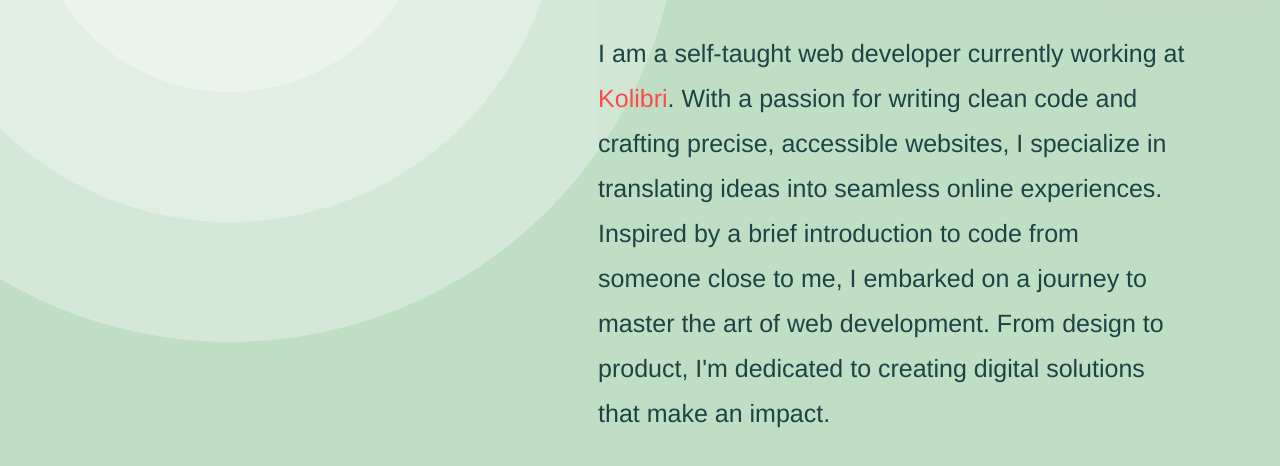
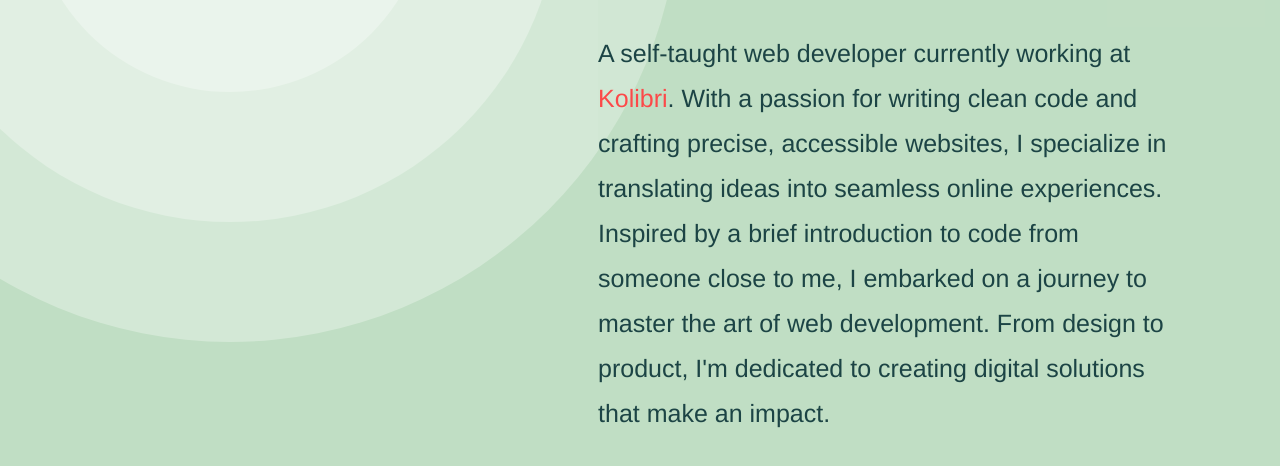
Before and after one commit to hebaulf/iamheba, a plain HTML site: page index.html in a window 1280 px wide. Shown: the part 378-844 px from the top of the page. Drawn offline with nearby package versions, Linux system fonts and the light colour scheme.

Commit message:
text update

```diff
--- a/index.html
+++ b/index.html
@@ -38,7 +38,7 @@
 <div class="row">
 	<div class="aboutme fade-in col-xs-12 col-sm-offset-5 col-sm-7">
 		<h1>Hello,</br>I am Heba</h1>
-    <p>I am a self-taught web developer currently working at <a href="www.kolibri.is" target="_blank" noreferrer aria-label="Go to Kolibri website, opens in new window.">Kolibri</a>. With a passion for writing clean code and crafting precise,
+    <p>A self-taught web developer currently working at <a href="www.kolibri.is" target="_blank" noreferrer aria-label="Go to Kolibri website, opens in new window.">Kolibri</a>. With a passion for writing clean code and crafting precise,
     accessible websites, I specialize in translating ideas into seamless online experiences. Inspired by a brief
     introduction to code from someone close to me, I embarked on a journey to master the art of web development. From design
     to product, I'm dedicated to creating digital solutions that make an impact.</p>
```
